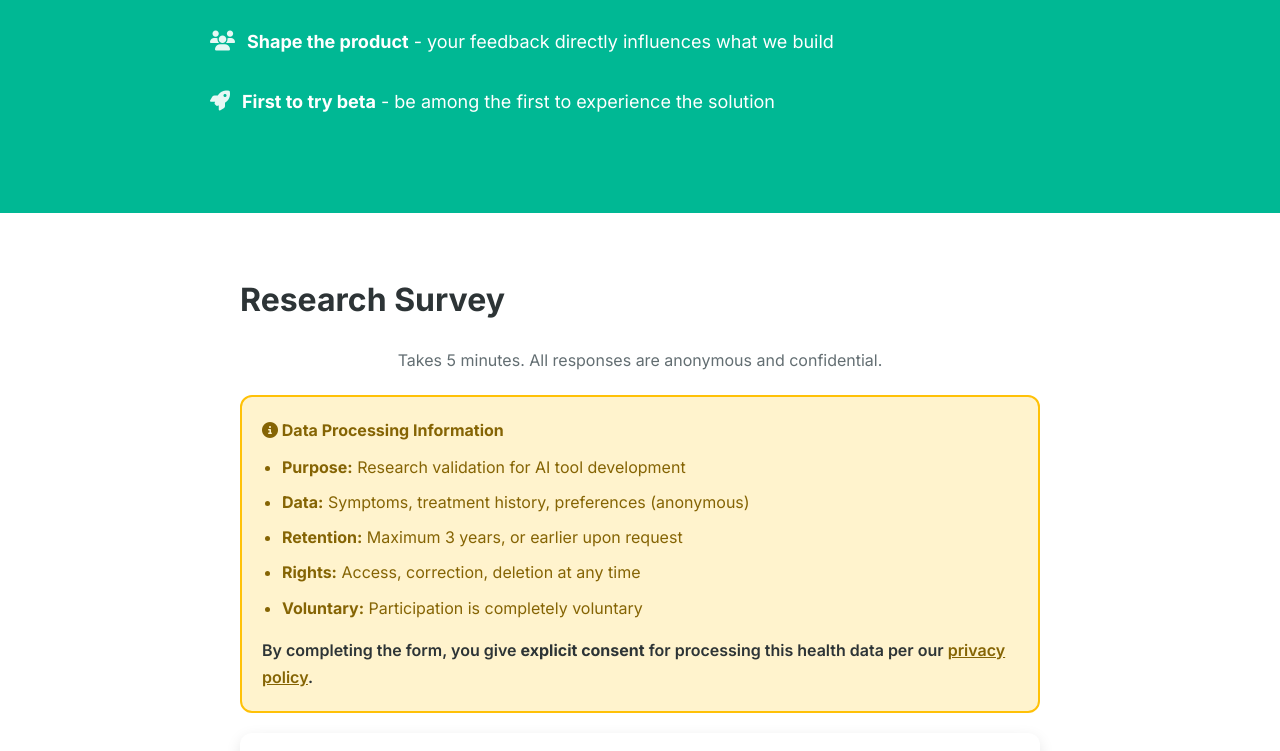
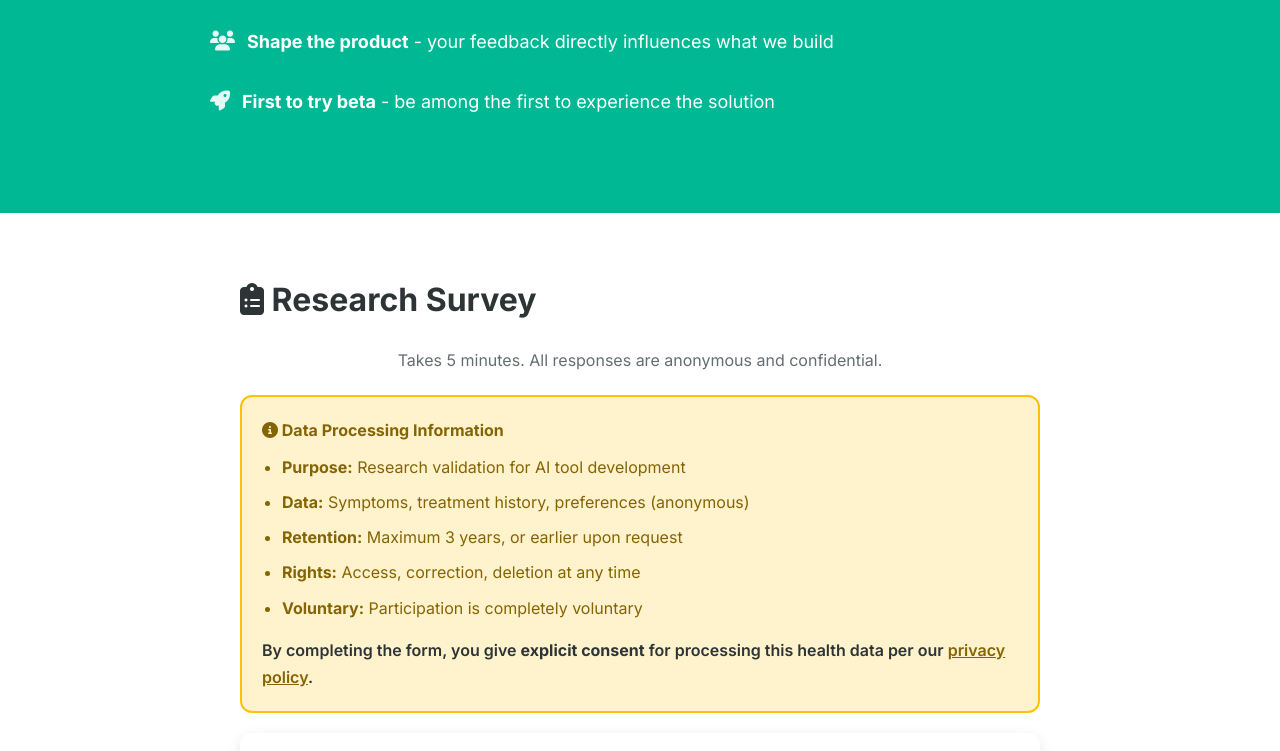
Before and after one commit to boefdoos/breathwise_landing, a plain HTML site: page index.html in a window 1280 px wide. Shown: the part 2594-3345 px from the top of the page. Drawn offline with Linux system fonts and the light colour scheme; grey boxes are pictures that could not be loaded.

Commit message:
Add icon to Research Survey section title

```diff
--- a/index.html
+++ b/index.html
@@ -831,7 +831,7 @@
     <section id="survey" class="survey-section">
         <div class="container">
             <div class="survey-container">
-                <h2 class="section-title">Research Survey</h2>
+                <h2 class="section-title"><i class="fa-solid fa-clipboard-list"></i> Research Survey</h2>
                 <p style="text-align: center; color: var(--gray); margin-bottom: 20px;">
                     Takes 5 minutes. All responses are anonymous and confidential.
                 </p>
```
